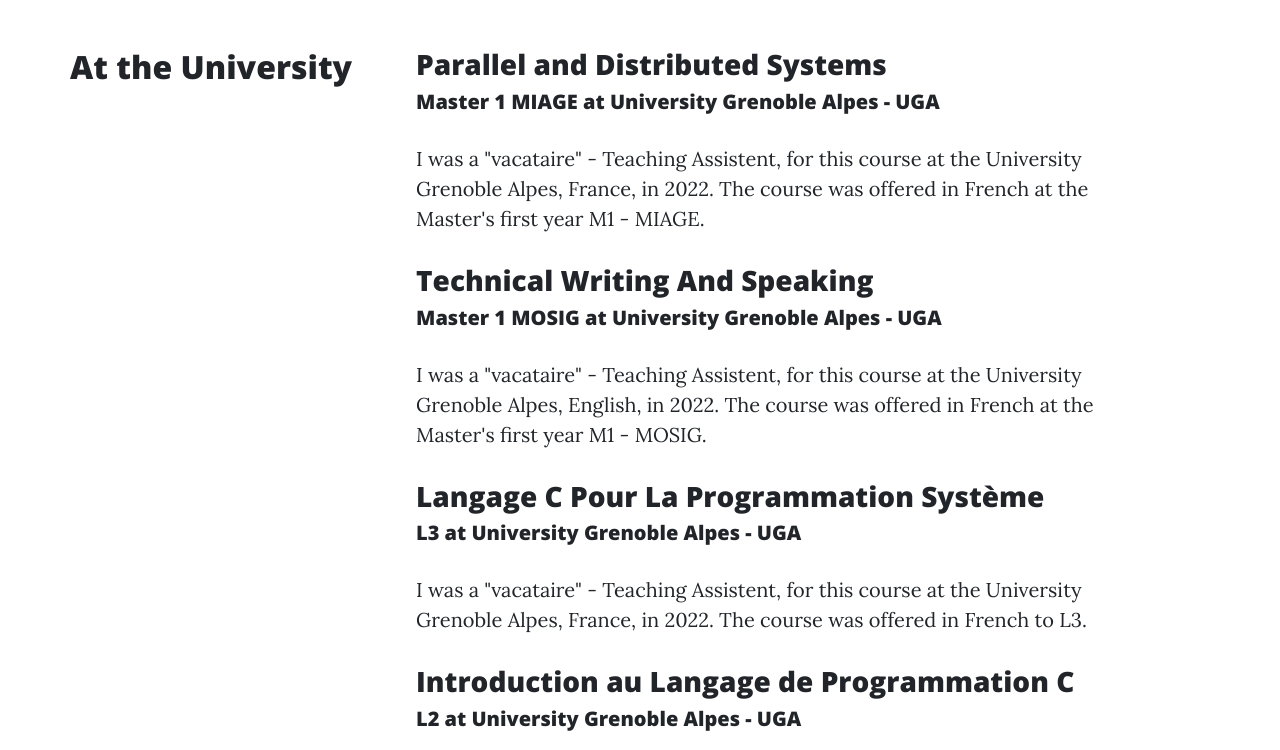
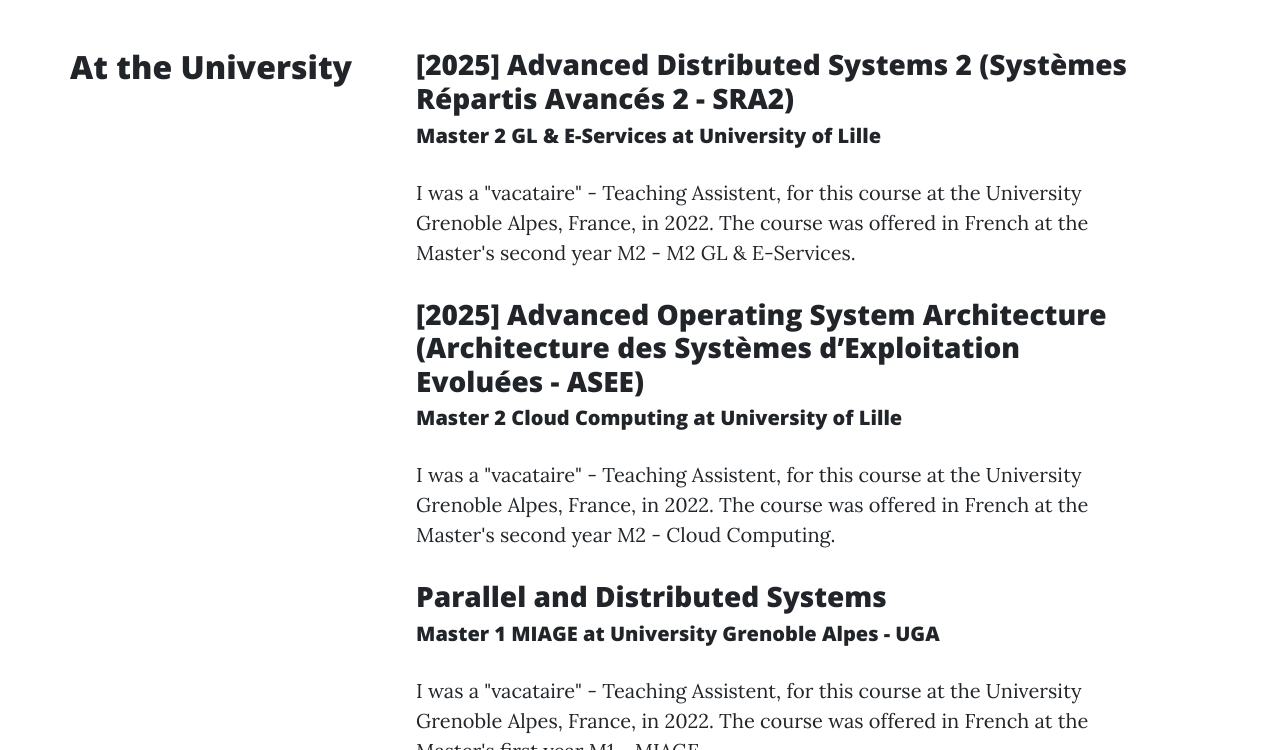
Before and after one commit to andersonandrei/andersonandrei.github.io, a website: page teaching.html in a window 1280 px wide. Shown: the part 534-1284 px from the top of the page. Drawn offline with nearby package versions, Linux system fonts and the light colour scheme.

Commit message:
Update infor

```diff
--- a/teaching.html
+++ b/teaching.html
@@ -84,6 +84,18 @@
       <h2> At the University </h2>
 
       <div class="col-lg-8 col-md-10 mx-auto">
+
+        <h3> [2025] Advanced Distributed Systems 2 (Systèmes Répartis Avancés 2 - SRA2) </h3>
+        <h5> Master 2 GL & E-Services at University of Lille </h5>
+
+        <p>I was a "vacataire" - Teaching Assistent, for this course at the University Grenoble Alpes, France, in 2022. The course was offered in French at the Master's second year M2 - M2 GL & E-Services.</p>
+
+
+        <h3> [2025] Advanced Operating System Architecture (Architecture des Systèmes d’Exploitation Evoluées - ASEE) </h3>
+        <h5> Master 2 Cloud Computing at University of Lille </h5>
+
+        <p>I was a "vacataire" - Teaching Assistent, for this course at the University Grenoble Alpes, France, in 2022. The course was offered in French at the Master's second year M2 - Cloud Computing.</p>
+
 
         <h3> Parallel and Distributed Systems</h3>
         <h5> Master 1 MIAGE at University Grenoble Alpes - UGA </h5>
```
Also changed, not shown: index.html (+6 -4 lines).
